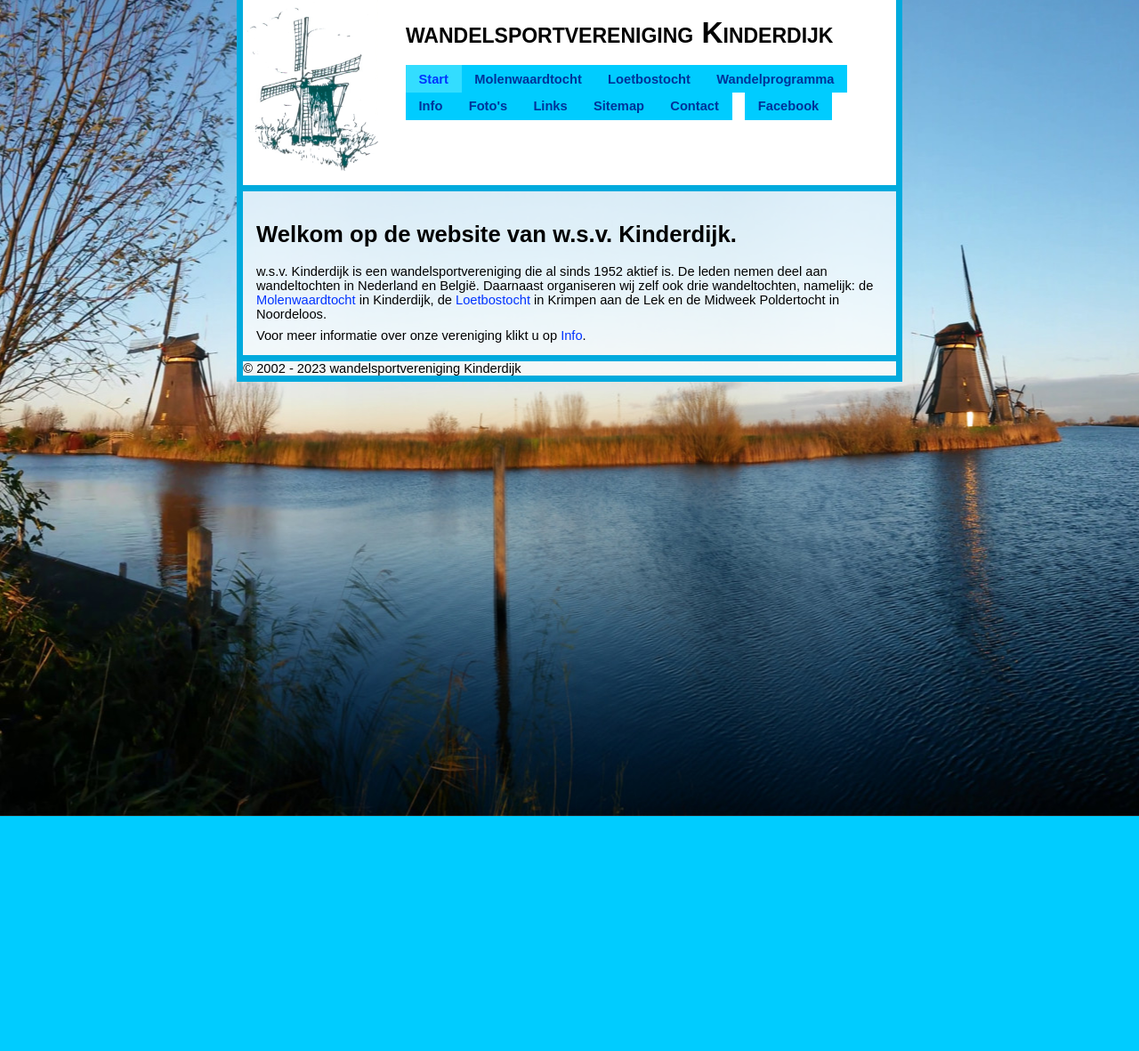
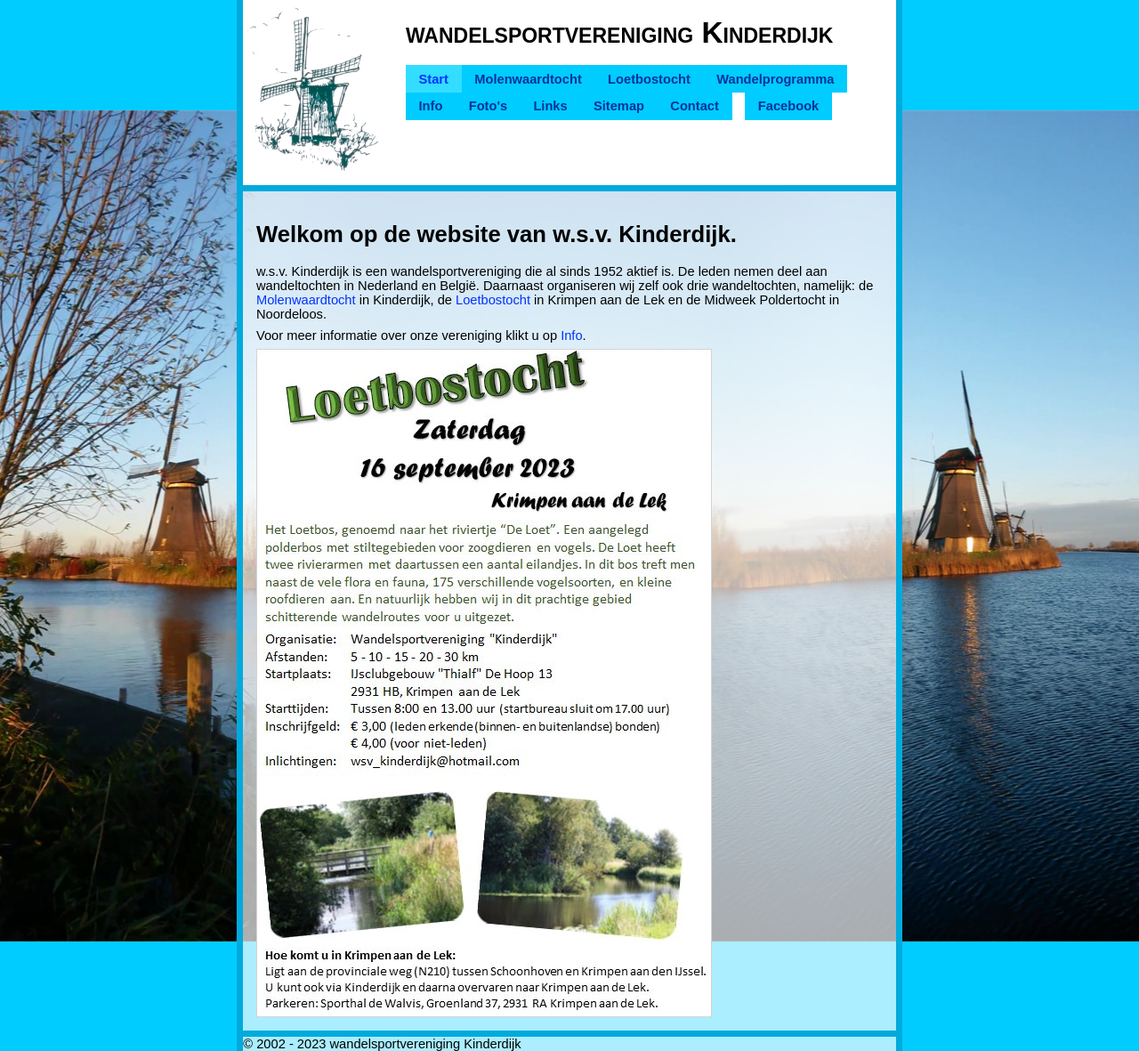
Before and after one commit to jvisser84/www.wsvkinderdijk.nl, a Jekyll site: the page built from docs/index.md, in a window 1280 px wide. Shown: the whole page at 89% size. Built offline with Jekyll 4.4.1, drawn with Linux system fonts in a browser that asks for light colours.

Commit message:
Flyer Loetbostocht 2023 toegevoegd op index/begin pagina.

```diff
--- a/docs/index.md
+++ b/docs/index.md
@@ -6,3 +6,5 @@ permalink: /
 w.s.v. Kinderdijk is een wandelsportvereniging die al sinds 1952 aktief is. De leden nemen deel aan wandeltochten in Nederland en Belgi&euml;. Daarnaast organiseren wij zelf ook drie wandeltochten, namelijk: de [Molenwaardtocht](/molenwaardtocht) in Kinderdijk, de [Loetbostocht](/loetbostocht) in Krimpen aan de Lek en de Midweek Poldertocht in Noordeloos.
 
 Voor meer informatie over onze vereniging klikt u op [Info](/info).
+
+![Flyer Loetbostocht 2023](/assets/images/Flyer_Los_Loet_2023.jpg "Flyer Loetbostocht 2023")
```
Also changed, not shown: docs/assets/images/Flyer_Los_Loet_2023.jpg (added).
